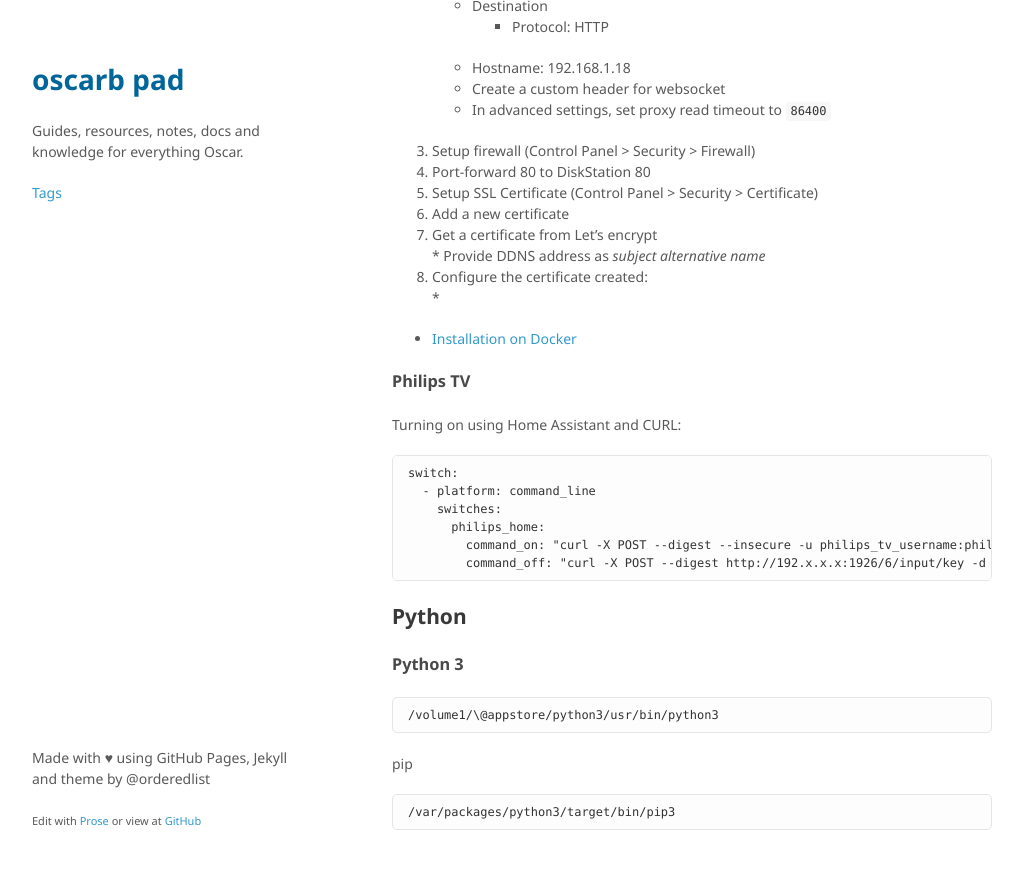
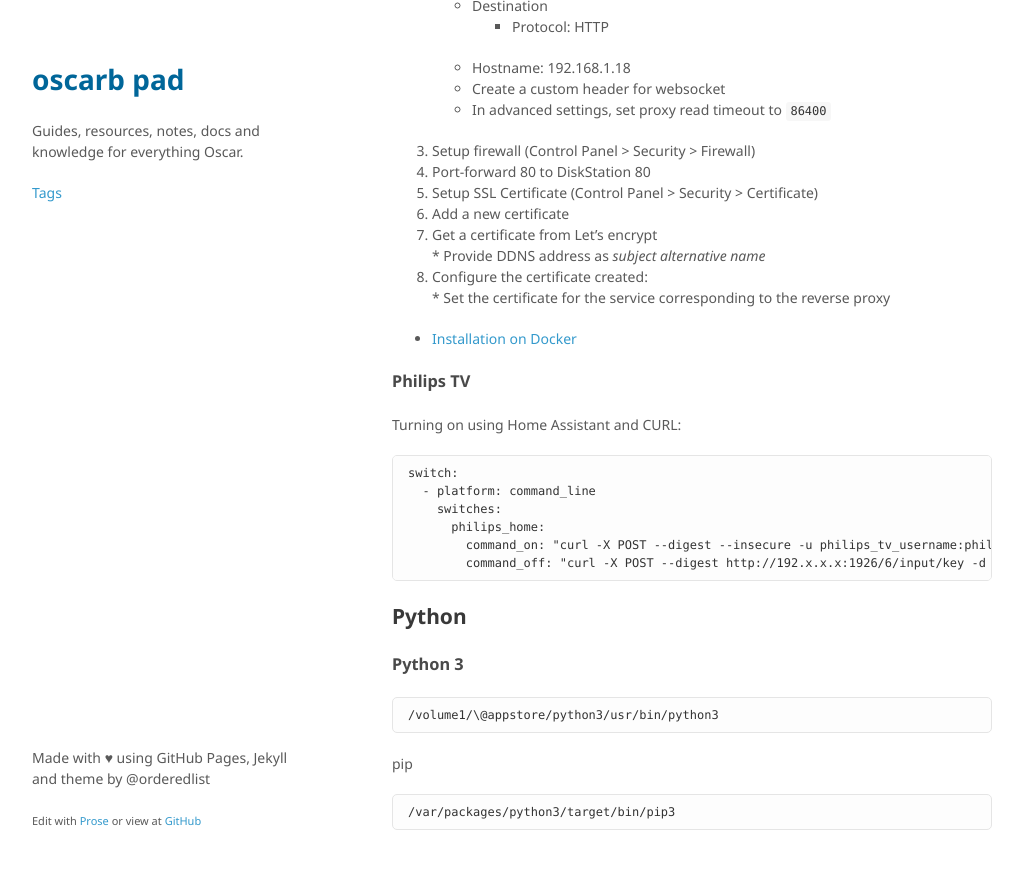
Before and after one commit to oscarb/pad, a Jekyll site: the page built from _docs/ds713.md, in a window 1280 px wide and 900 px high, scrolled down 7577 px. Shown: the top 869 px of the window, without its empty margins (128-1151 px from the left). Built offline with Jekyll 4.4.1, drawn with Linux system fonts in a browser that asks for light colours; some web fonts are replaced.

Commit message:
Update ds713.md

```diff
--- a/_docs/ds713.md
+++ b/_docs/ds713.md
@@ -331,7 +331,7 @@ https://documenter.getpostman.com/view/6167403/Rzfni66c?version=latest
   0. Get a certificate from Let's encrypt
   	* Provide DDNS address as *subject alternative name*
   0. Configure the certificate created:
-  	*
+  	* Set the certificate for the service corresponding to the reverse proxy
 
 
 
```
